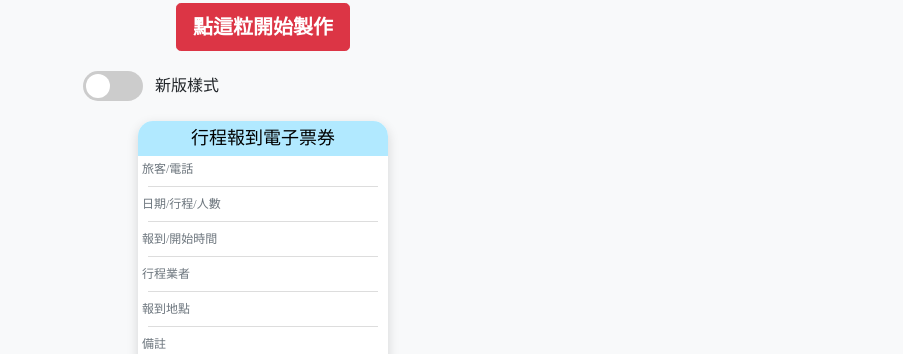
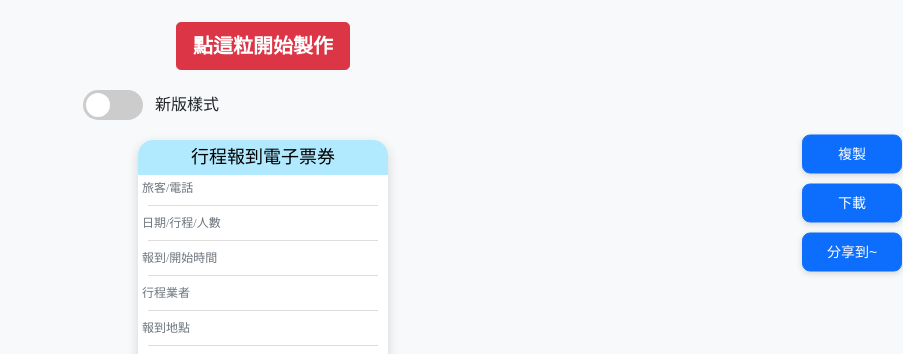
Before and after one commit to Sonia487/Sonia487.github.io, a plain HTML site: page index.html in a window 1280 px wide. Shown: the part 197-551 px from the top of the page, without its empty margins (377-1280 px from the left). Drawn offline with nearby package versions, Linux system fonts and the light colour scheme.

Commit message:
Add files via upload

```diff
--- a/css/newstyle.css
+++ b/css/newstyle.css
@@ -255,3 +255,25 @@ textarea {
   border-radius: 8px;
   box-shadow: 0 4px 8px rgba(0, 0, 0, 0.2);
 }
+
+#side-buttons {
+  position: fixed;
+  top: 50%;
+  right: 1px;
+  transform: translateY(-50%);
+  display: flex;
+  flex-direction: column;
+  gap: 10px;
+  z-index: 9999;
+  align-items: center; /* 讓按鈕置中 */
+}
+
+#side-buttons button {
+  min-width: 100px;  /* 最小寬度 */
+  max-width: 140px;  /* 最大寬度 */
+  padding: 8px 12px;
+  font-size: 14px;
+  border-radius: 8px;
+  box-shadow: 0 2px 6px rgba(0, 0, 0, 0.15);
+  white-space: nowrap; /* 避免文字換行 */
+}
--- a/css/oldstyle.css
+++ b/css/oldstyle.css
@@ -229,3 +229,25 @@ textarea {
   border-radius: 8px;
   box-shadow: 0 4px 8px rgba(0, 0, 0, 0.2);
 }
+
+#side-buttons {
+  position: fixed;
+  top: 50%;
+  right: 1px;
+  transform: translateY(-50%);
+  display: flex;
+  flex-direction: column;
+  gap: 10px;
+  z-index: 9999;
+  align-items: center; /* 讓按鈕置中 */
+}
+
+#side-buttons button {
+  min-width: 100px;  /* 最小寬度 */
+  max-width: 140px;  /* 最大寬度 */
+  padding: 8px 12px;
+  font-size: 14px;
+  border-radius: 8px;
+  box-shadow: 0 2px 6px rgba(0, 0, 0, 0.15);
+  white-space: nowrap; /* 避免文字換行 */
+}
--- a/index.html
+++ b/index.html
@@ -50,8 +50,14 @@
 
   <div id="ticket-area"></div>
 
+        <!-- 功能按鈕浮動在右側 -->
+        <div id="side-buttons">
+            <button class="btn btn-primary" id="copy_pic">複製</button>
+            <button class="btn btn-primary" id="download_pic">下載</button>
+            <button class="btn btn-primary" id="share_pic">分享到~</button>
+        </div>
 
-  		<div class="container px-6 text-center " style="width: 400px;">
+ <!--    <div class="container px-6 text-center " style="width: 400px;">
   		<div class="row justify-content-center gx-6">
     		<div class="col">
     			<div class="p-2">
@@ -70,7 +76,7 @@
     		</div>
   		</div>
   		</div>
-
+-->
   		<div class="container px-6 text-center " style="width: 400px;">
   		<div class="row justify-content-center gx-6">
     		<div class="col">
@@ -79,8 +85,8 @@
       			</div>
     		</div>
     		<div class="col">
-    			<div class="">
-      			<button type="button" class="btn btn-primary" id="batchGenerate">批量製作</br>(先選擇檔案)</button>
+    			<div class="p-2">
+      			<button type="button" class="btn btn-primary" id="batchGenerate">批量製作</br>(先選檔案)</button>
       			</div>
     		</div>
     		<div class="col">
--- a/js/copy_pic.js
+++ b/js/copy_pic.js
@@ -9,6 +9,10 @@ function isMobile() {
 // 行動裝置：顯示圖片供長按操作
 async function captureAndShowImage() {
   try {
+    // ✅ 預覽前隱藏浮動按鈕 & 功能按鈕
+    document.getElementById('floating-buttons').style.display = 'none';
+    document.getElementById('side-buttons').style.display = 'none';
+
     const targetElement = document.getElementById("myTable"); // ← 每次重新抓
     await new Promise(resolve => setTimeout(resolve, 100));
     const nodeWidth = targetElement.offsetWidth;
@@ -148,4 +152,8 @@ document.getElementById('download_pic').addEventListener('click', function () {
 
 document.getElementById('close-preview').addEventListener('click', () => {
   document.getElementById('preview-overlay').style.display = 'none';
+
+    // ✅ 關閉預覽後恢復浮動按鈕 & 功能按鈕
+  document.getElementById('floating-buttons').style.display = 'flex';
+  document.getElementById('side-buttons').style.display = 'flex';
 });
--- a/js/javascript.js
+++ b/js/javascript.js
@@ -8,6 +8,7 @@ document.getElementById('run').addEventListener('click', function() {
 
     // ✅ 顯示右下角按鈕
     document.getElementById('floating-buttons').style.display = 'flex';
+    document.getElementById('side-buttons').style.display = 'none';
 });
 
 document.getElementById('close-form').addEventListener('click', function() {
@@ -17,6 +18,8 @@ document.getElementById('close-form').addEventListener('click', function() {
 
     // ✅ 隱藏右下角按鈕
     document.getElementById('floating-buttons').style.display = 'none';
+    document.getElementById('side-buttons').style.display = 'flex';
+
 });
 
 // 點擊背景關閉表單
@@ -29,6 +32,7 @@ document.getElementById('overlay').addEventListener('click', function(event) {
 
     // ✅ 隱藏右下角按鈕
     document.getElementById('floating-buttons').style.display = 'none';
+    document.getElementById('side-buttons').style.display = 'flex';
 });
 
 const templates = {
--- a/js/submit2ticket.js
+++ b/js/submit2ticket.js
@@ -232,5 +232,5 @@ if (peopleCount_activities.length > 0) {
         document.getElementById('overlay').style.display = 'none';
         // ✅ 隱藏右下角按鈕
         document.getElementById('floating-buttons').style.display = 'none';
-
+        document.getElementById('side-buttons').style.display = 'flex';
 } //submit2ticket 結束
```
